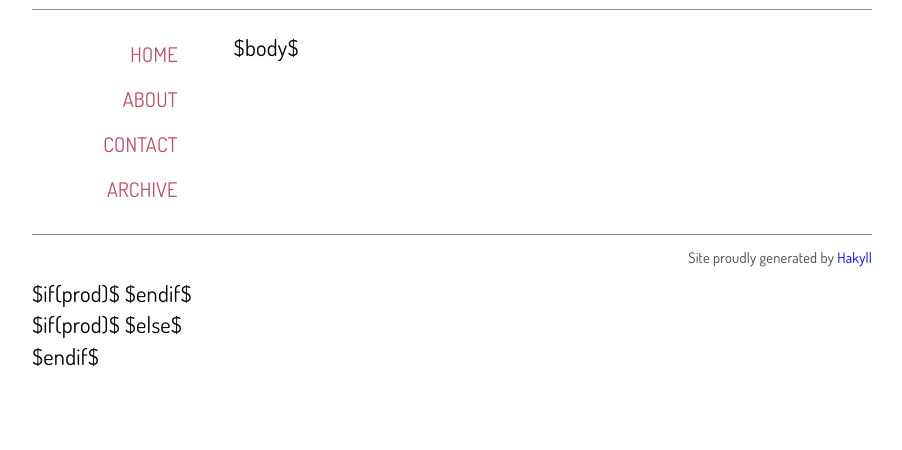
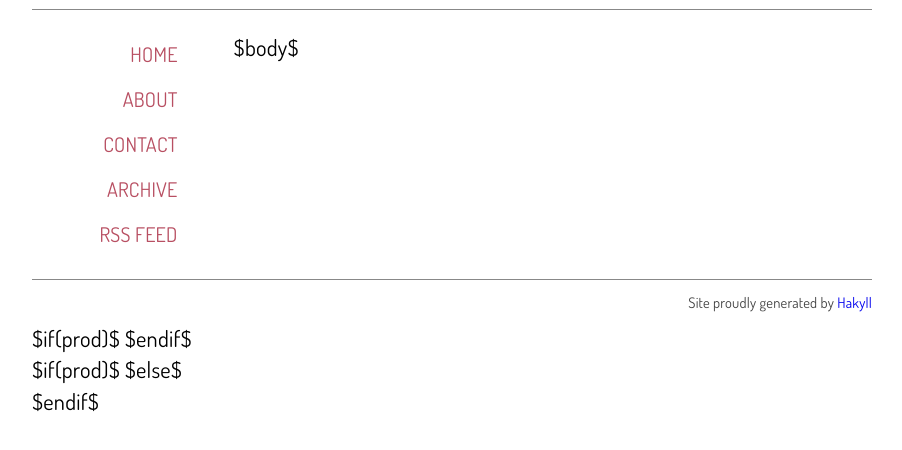
Before and after one commit to thjread/thjread-blog, a plain HTML site: page templates/default.html in a window 1280 px wide. Shown: the part 118-568 px from the top of the page, without its empty margins (188-1090 px from the left). Drawn offline with nearby package versions, Linux system fonts and the light colour scheme; some packages are replaced by stand-ins of ours.

Commit message:
Add RSS link

```diff
--- a/templates/default.html
+++ b/templates/default.html
@@ -47,6 +47,7 @@
                 <a href="/about.html">About</a>
                 <a href="/contact.html">Contact</a>
                 <a href="/archive.html">Archive</a>
+                <a href="/rss.xml">RSS Feed</a>
             </div>
         </nav>
 
```
